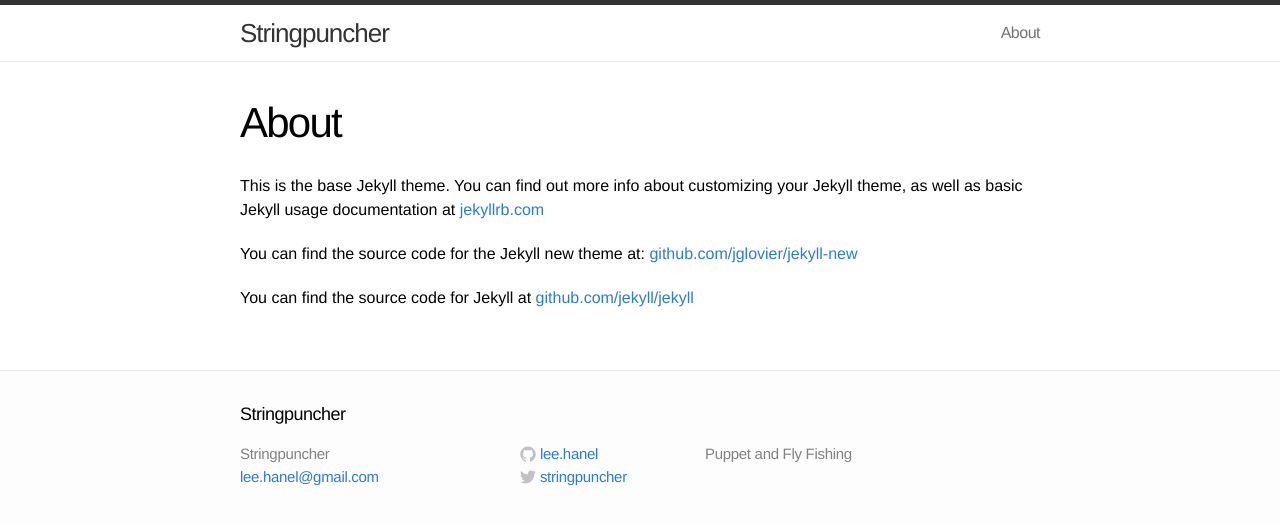
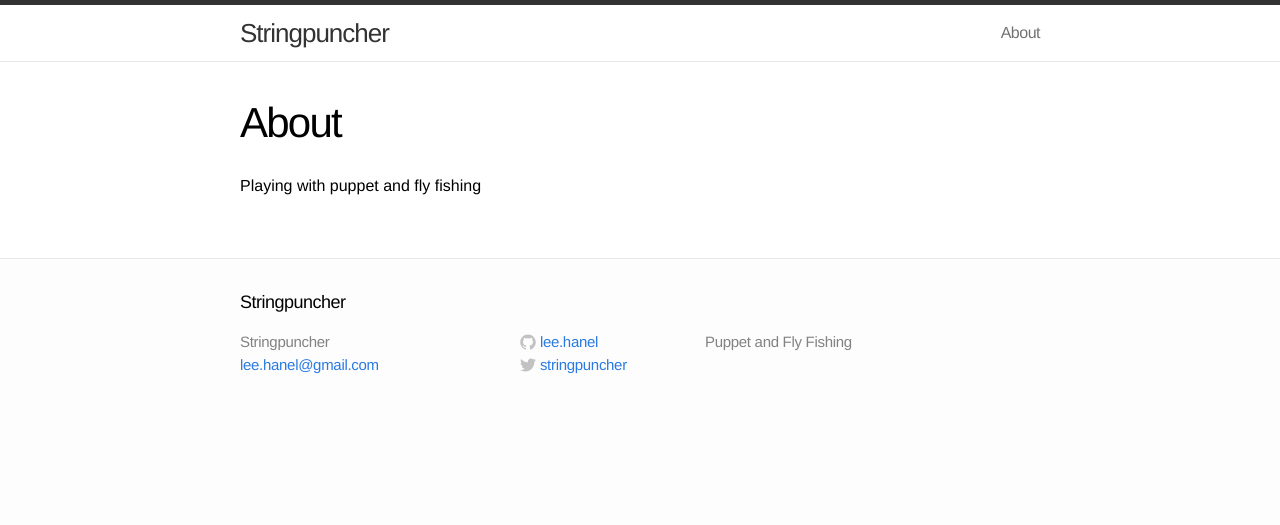
Before and after one commit to leehanel/leehanel.github.io, a Jekyll site: the page built from about.md, in a window 1280 px wide. Shown: the top 525 px of the page. Built offline with Jekyll 4.4.1, drawn with Linux system fonts in a browser that asks for light colours.

Commit message:
updated about

```diff
--- a/about.md
+++ b/about.md
@@ -4,8 +4,4 @@ title: About
 permalink: /about/
 ---
 
-This is the base Jekyll theme. You can find out more info about customizing your Jekyll theme, as well as basic Jekyll usage documentation at [jekyllrb.com](http://jekyllrb.com/)
-
-You can find the source code for the Jekyll new theme at: [github.com/jglovier/jekyll-new](https://github.com/jglovier/jekyll-new)
-
-You can find the source code for Jekyll at [github.com/jekyll/jekyll](https://github.com/jekyll/jekyll)
+Playing with puppet and fly fishing
```
